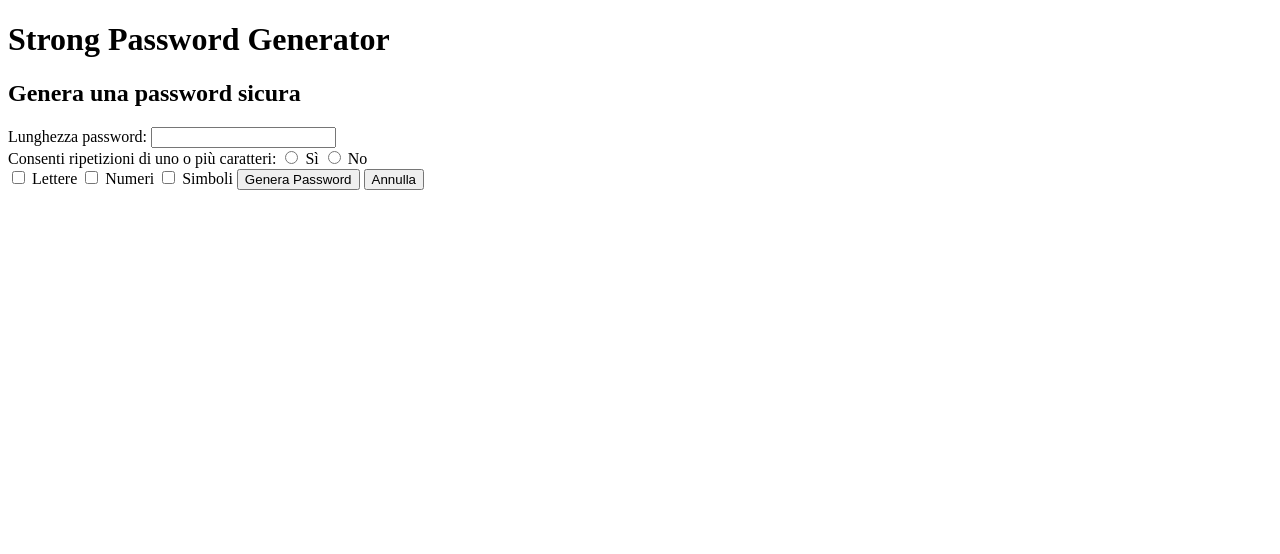
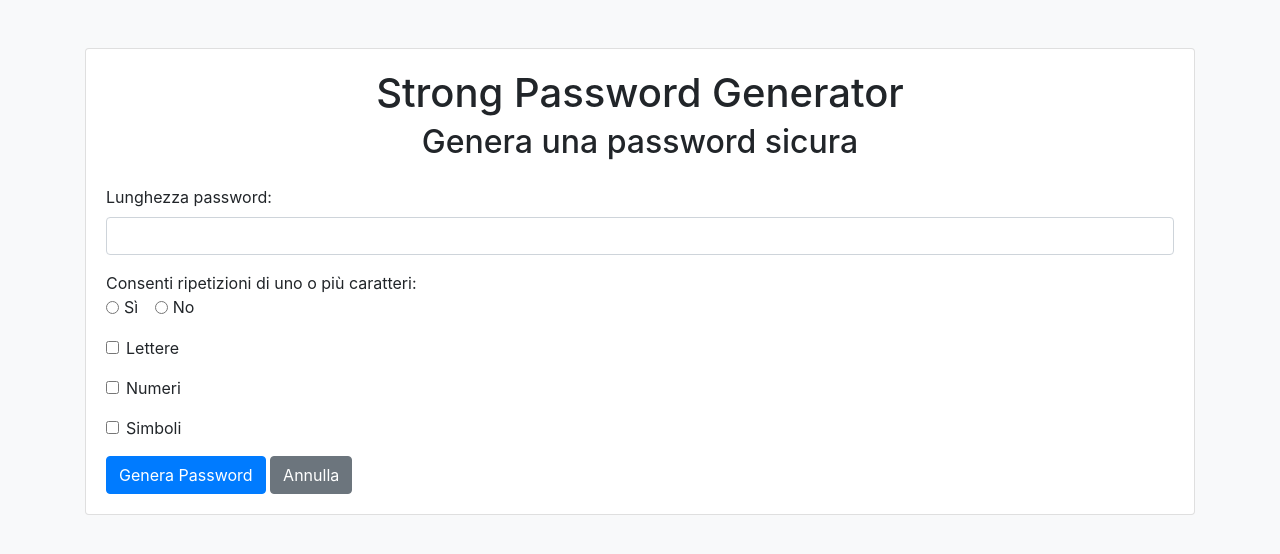
Before and after one commit to Efestus31/php-strong-password-generator, a PHP site: page / in a window 1280 px wide. Shown: the top 554 px of the page. Run offline with PHP 8.4, Linux system fonts and the light colour scheme; some libraries are stand-ins or nearby versions.

Commit message:
divisione in piu pagine e stile

```diff
--- a/index.php
+++ b/index.php
@@ -1,69 +1,5 @@
 <?php
-if (isset($_GET['lunghezza_caratteri'], $_GET['ripetizione_caratteri'], $_GET['lettere'], $_GET['numeri'], $_GET['simboli'])) {
-    // Recupero i valori inviati dal form
-    $lunghezza_caratteri = $_GET['lunghezza_caratteri'];
-    $ripetizione_caratteri = $_GET['ripetizione_caratteri'];
-    $lettere = isset($_GET['lettere']) ? true : false;
-    $numeri = isset($_GET['numeri']) ? true : false;
-    $simboli = isset($_GET['simboli']) ? true : false;
-
-    function generatore_password()
-    {
-        global $lunghezza_caratteri, $lettere, $numeri, $simboli, $ripetizione_caratteri;
-
-        // Stringhe di caratteri
-        $lettere_minuscole = "abcdefghijklmnopqrstuvwxyz";
-        $lettere_maiuscole = "ABCDEFGHIJKLMNOPQRSTUVWXYZ";
-        $numeri_da_usare = "0123456789";
-        $simboli_da_usare = "!@#$%^&*()-_=+[]{}|;:'\",.<>?/";
-
-        // Set di caratteri consentiti
-        $caratteri_disponibili = '';
-
-        if ($lettere) {
-            $caratteri_disponibili .= $lettere_minuscole . $lettere_maiuscole;
-        }
-        if ($numeri) {
-            $caratteri_disponibili .= $numeri_da_usare;
-        }
-        if ($simboli) {
-            $caratteri_disponibili .= $simboli_da_usare;
-        }
-
-        // Se non è stato selezionato nessun tipo di carattere, ritorniamo un errore
-        if (empty($caratteri_disponibili)) {
-            return "Errore: selezionare almeno uno dei tipi di carattere (lettere, numeri, simboli).";
-        }
-
-        // Generazione della password
-        $password_generata = '';
-        $caratteri_usati = [];
-
-        for ($i = 0; $i < $lunghezza_caratteri; $i++) {
-            // Otteniamo un carattere casuale dal set di caratteri disponibili
-            $indice_casuale = random_int(0, strlen($caratteri_disponibili) - 1);
-            $carattere_casuale = $caratteri_disponibili[$indice_casuale];
-
-            // Se la ripetizione dei caratteri è vietata e il carattere è già stato usato, lo scegliamo di nuovo
-            if ($ripetizione_caratteri == "no" && in_array($carattere_casuale, $caratteri_usati)) {
-                $i--; // Riproviamo
-                continue;
-            }
-
-            // Aggiungiamo il carattere alla password e segnaliamo che è stato usato
-            $password_generata .= $carattere_casuale;
-            $caratteri_usati[] = $carattere_casuale; // Registriamo il carattere come usato
-        }
-
-        return $password_generata;
-    }
-
-    // Se sono stati inviati i dati, generiamo la password
-    if ($lunghezza_caratteri > 0) {
-        $password_generata = generatore_password();
-    }
-}
-
+require './functions.php';
 ?>
 
 <!DOCTYPE html>
@@ -73,41 +9,59 @@ if (isset($_GET['lunghezza_caratteri'], $_GET['ripetizione_caratteri'], $_GET['l
     <meta charset="UTF-8">
     <meta name="viewport" content="width=device-width, initial-scale=1.0">
     <title>Generatore password sicure</title>
+    <link href="https://stackpath.bootstrapcdn.com/bootstrap/4.5.2/css/bootstrap.min.css" rel="stylesheet">
 </head>
 
-<body>
-    <h1>Strong Password Generator</h1>
-    <h2>Genera una password sicura</h2>
+<body class="bg-light">
+    <div class="container mt-5">
+        <div class="card">
+            <div class="card-body">
+                <h1 class="card-title text-center">Strong Password Generator</h1>
+                <h2 class="card-subtitle mb-4 text-center">Genera una password sicura</h2>
 
-    <form action="" method="GET">
-        <label for="lunghezza_caratteri">Lunghezza password:</label>
-        <input type="number" id="lunghezza_caratteri" name="lunghezza_caratteri"><br>
+                <form action="index.php" method="GET">
+                    <div class="form-group">
+                        <label for="lunghezza_caratteri">Lunghezza password:</label>
+                        <input type="number" class="form-control" id="lunghezza_caratteri" name="lunghezza_caratteri" min="1" required>
+                    </div>
 
-        <span>Consenti ripetizioni di uno o più caratteri:</span>
-        <input type="radio" name="ripetizione_caratteri" value="si" id="si">
-        <label for="ripetizione_caratteri">Sì</label>
-        <input type="radio" name="ripetizione_caratteri" value="no" id="no">
-        <label for="ripetizione_caratteri">No</label><br>
+                    <div class="form-group">
+                        <span>Consenti ripetizioni di uno o più caratteri:</span><br>
+                        <div class="form-check form-check-inline">
+                            <input class="form-check-input" type="radio" name="ripetizione_caratteri" value="si" id="si">
+                            <label class="form-check-label" for="si">Sì</label>
+                        </div>
+                        <div class="form-check form-check-inline">
+                            <input class="form-check-input" type="radio" name="ripetizione_caratteri" value="no" id="no">
+                            <label class="form-check-label" for="no">No</label>
+                        </div>
+                    </div>
 
-        <input type="checkbox" name="lettere" id="lettere">
-        <label for="lettere">Lettere</label>
+                    <div class="form-group form-check">
+                        <input type="checkbox" class="form-check-input" name="lettere" id="lettere">
+                        <label class="form-check-label" for="lettere">Lettere</label>
+                    </div>
 
-        <input type="checkbox" name="numeri" id="numeri">
-        <label for="numeri">Numeri</label>
+                    <div class="form-group form-check">
+                        <input type="checkbox" class="form-check-input" name="numeri" id="numeri">
+                        <label class="form-check-label" for="numeri">Numeri</label>
+                    </div>
 
-        <input type="checkbox" name="simboli" id="simboli">
-        <label for="simboli">Simboli</label>
+                    <div class="form-group form-check">
+                        <input type="checkbox" class="form-check-input" name="simboli" id="simboli">
+                        <label class="form-check-label" for="simboli">Simboli</label>
+                    </div>
 
-        <button>Genera Password</button>
-        <button>Annulla</button>
-    </form>
+                    <button type="submit" class="btn btn-primary">Genera Password</button>
+                    <button type="reset" class="btn btn-secondary">Annulla</button>
+                </form>
+            </div>
+        </div>
+    </div>
 
-    <!-- Se la password è stata generata, la mostriamo -->
-    <?php if (isset($password_generata)) { ?>
-        <h3>La tua password generata è:</h3>
-        <p><strong><?php echo htmlspecialchars($password_generata); ?></strong></p>
-    <?php } ?>
-
+    <script src="https://code.jquery.com/jquery-3.5.1.slim.min.js"></script>
+    <script src="https://cdn.jsdelivr.net/npm/@popperjs/core@2.5.4/dist/umd/popper.min.js"></script>
+    <script src="https://stackpath.bootstrapcdn.com/bootstrap/4.5.2/js/bootstrap.min.js"></script>
 </body>
 
 </html>
```
Also changed, not shown: functions.php (added, +85 -0 lines), result.php (added, +41 -0 lines).
